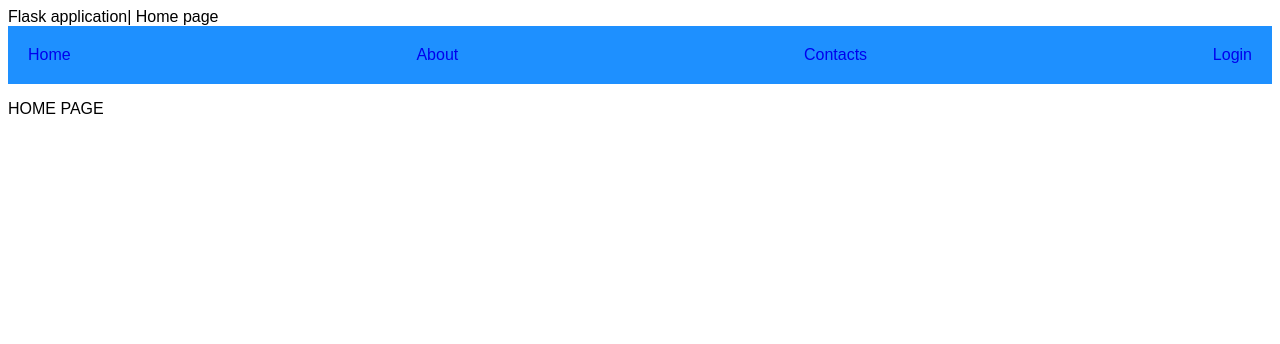
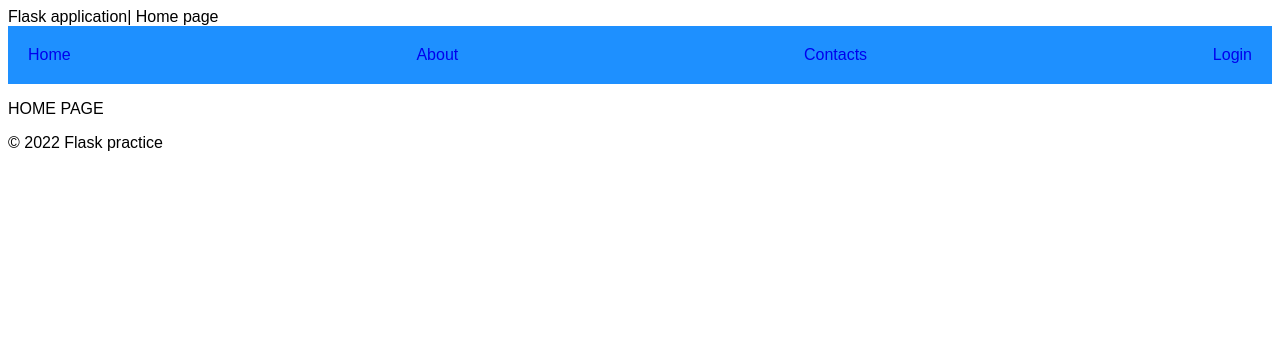
Before and after one commit to perezchris3599/flask-crud-prac, a Flask app: page / in a window 1280 px wide. Shown: the top 344 px of the page. Run offline with Flask 2, Linux system fonts and the light colour scheme.

Commit message:
javascript and css

```diff
--- /dev/null
+++ b/static/index.js
@@ -0,0 +1,7 @@
+const date= new Date().getFullYear()
+
+const footer=document.querySelector('.footer');
+
+footer.innerHTML=`
+    <p> &copy; ${date} Flask practice
+`
--- a/templates/layout.html
+++ b/templates/layout.html
@@ -26,6 +26,12 @@
     {% block content %}
 
     {% endblock content %}
+    <footer>
+        <div class="footer">
+
+        </div>
+    </footer>
+    <script src="{{url_for('static',filename='index.js')}}"></script>
 </body>
 
 </html>
```
